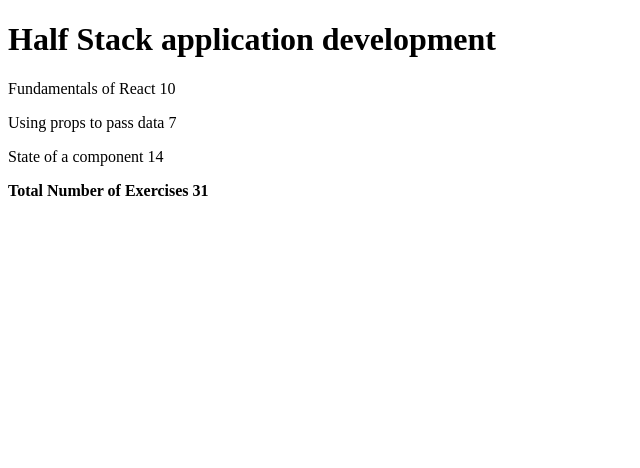
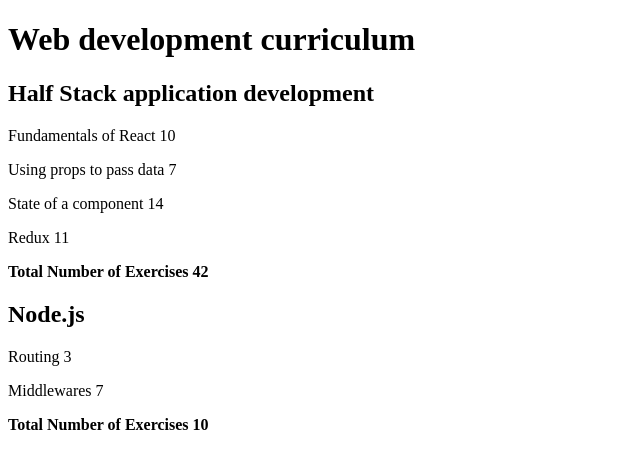
Before and after one commit to hangwl/fullstackopen, a React (Create React App) app in the folder part2/: page / in a window 1280 px wide. Shown: the top 468 px of the page, without its empty margins (0-640 px from the left). Built offline with nearby package versions, Linux system fonts and the light colour scheme.

Commit message:
Exercise 2.5

```diff
--- a/part2/src/App.js
+++ b/part2/src/App.js
@@ -1,36 +1,10 @@
-
-const Course = (props) => {
-  const Header = ({ name }) => {
-    return <h1>{name}</h1>
-  }
-
-  const Content = ({ parts }) => {
-    const Total = parts.reduce((sum, part) => sum + part.exercises, 0)
-
-    return (
-      <div>
-      {parts.map(part => (
-        <p key={part.id}>
-          {part.name} {part.exercises}
-        </p>
-      ))}
-      <p><b>Total Number of Exercises {Total}</b></p>
-      </div>
-    )
-  }
-
-  return (
-    <div>
-      <Header name={props.course.name}/>
-      <Content parts={props.course.parts}/>
-    </div>
-  )
-}
+import Course from './components/Course'
 
 const App = () => {
-  const course = {
+  const courses = [
+    {
+      name: 'Half Stack application development',
       id: 1,
-    name: 'Half Stack application development',
       parts: [
         {
           name: 'Fundamentals of React',
@@ -46,11 +20,40 @@
           name: 'State of a component',
           exercises: 14,
           id: 3
+        },
+        {
+          name: 'Redux',
+          exercises: 11,
+          id: 4
+        }
+      ]
+    },
+    {
+      name: 'Node.js',
+      id: 2,
+      parts: [
+        {
+          name: 'Routing',
+          exercises: 3,
+          id: 1
+        },
+        {
+          name: 'Middlewares',
+          exercises: 7,
+          id: 2
         }
       ]
     }
+  ]
 
-  return <Course course={course} />
+  return (
+    <div>
+      <h1>Web development curriculum</h1>
+      {courses.map(course => (
+        <Course key={course.id} course={course} />
+      ))}
+    </div>
+  )
 }
 
 export default App
--- /dev/null
+++ b/part2/src/components/Course.js
@@ -0,0 +1,29 @@
+const Course = (props) => {
+    const Header = ({ name }) => {
+      return <h2>{name}</h2>
+    }
+
+    const Content = ({ parts }) => {
+      const Total = parts.reduce((sum, part) => sum + part.exercises, 0)
+
+      return (
+        <div>
+        {parts.map(part => (
+          <p key={part.id}>
+            {part.name} {part.exercises}
+          </p>
+        ))}
+        <p><b>Total Number of Exercises {Total}</b></p>
+        </div>
+      )
+    }
+
+    return (
+      <div>
+        <Header name={props.course.name}/>
+        <Content parts={props.course.parts}/>
+      </div>
+    )
+  }
+
+export default Course
```
Also changed, not shown: part2/src/components/Note.js (deleted, +0 -7 lines). Lines whose indentation alone changed are shown as unchanged.
